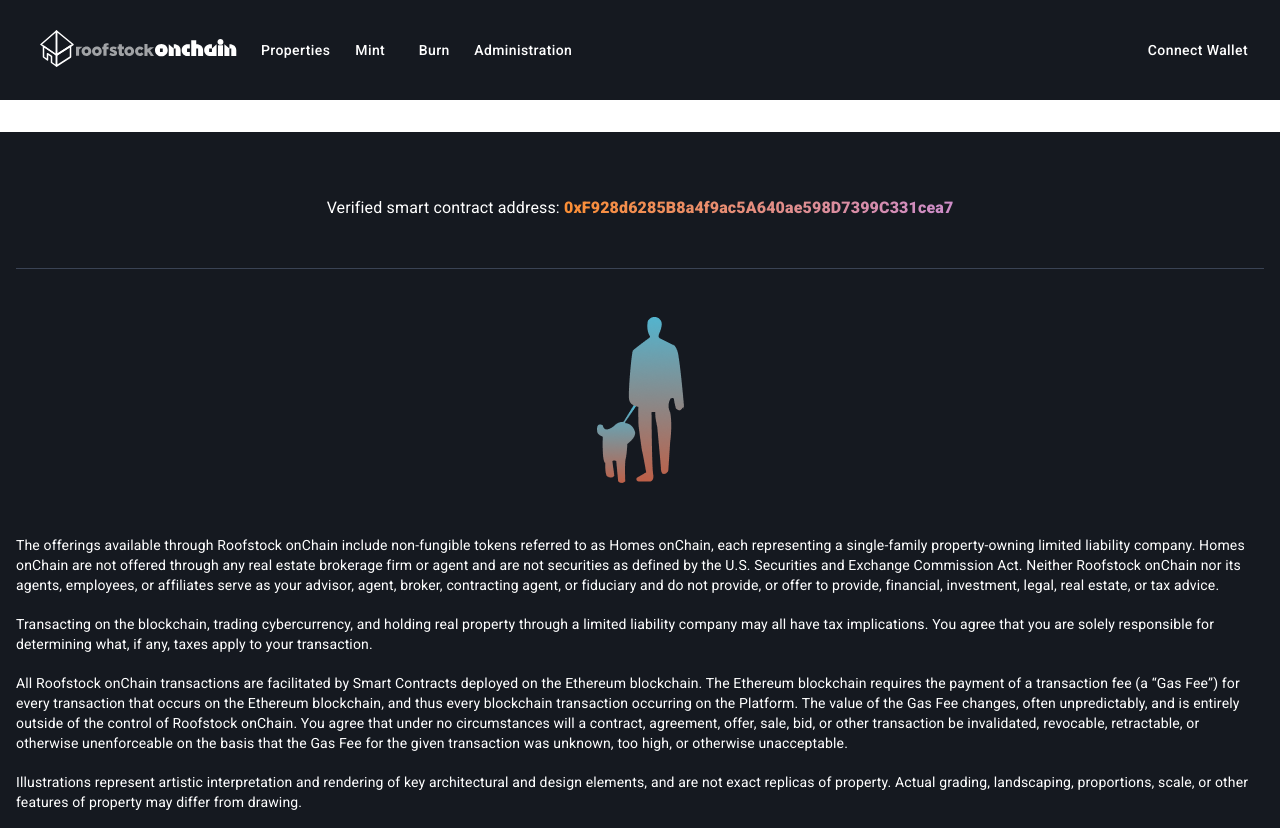
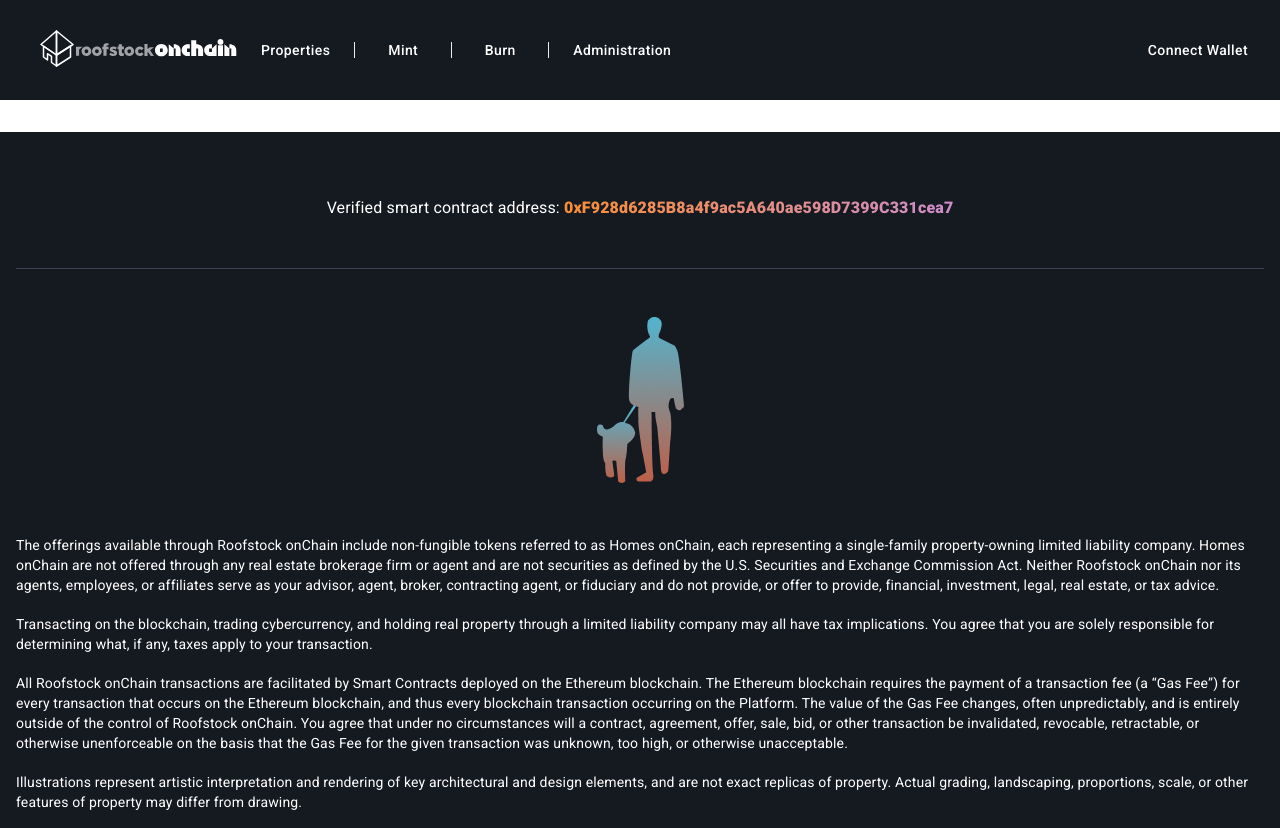
Before and after one commit to RoofstockOnChain/roc-client, a React (Create React App) app: page / in a window 1280 px wide. Built offline with nearby package versions, Linux system fonts and the light colour scheme.

Commit message:
Add top bar link divider

```diff
--- a/src/layout/TopBar.tsx
+++ b/src/layout/TopBar.tsx
@@ -1,5 +1,14 @@
 import React from 'react';
-import { AppBar, Box, Button, Link, styled, Toolbar } from '@mui/material';
+import {
+  AppBar,
+  Box,
+  Button,
+  Divider,
+  Link,
+  Stack,
+  styled,
+  Toolbar,
+} from '@mui/material';
 
 const StyledAppBar = styled(AppBar)`
   background-color: #151920;
@@ -10,6 +19,10 @@
 const StyledImg = styled('img')`
   padding-left: 1rem;
   padding-right: 1rem;
+`;
+
+const DividerStyled = styled(Divider)`
+  background-color: #fff;
 `;
 
 const StyledButton = styled(Button)`
@@ -27,12 +40,24 @@
             alt="Roofstock onChain Logo"
           />
         </Link>
-        <Box display="flex">
+        <Stack
+          display="flex"
+          columnGap="1rem"
+          direction="row"
+          divider={
+            <DividerStyled
+              flexItem
+              light
+              orientation="vertical"
+              sx={{ alignSelf: 'center', height: '1rem' }}
+            />
+          }
+        >
           <StyledButton href="/properties">Properties</StyledButton>
           <StyledButton href="/mint">Mint</StyledButton>
           <StyledButton href="/burn">Burn</StyledButton>
           <StyledButton href="/admin">Administration</StyledButton>
-        </Box>
+        </Stack>
         <Box textAlign="end" width="100%">
           <StyledButton>Connect Wallet</StyledButton>
         </Box>
```
